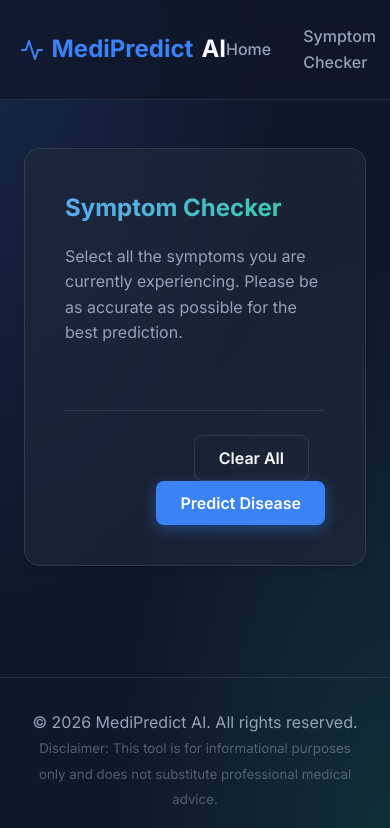
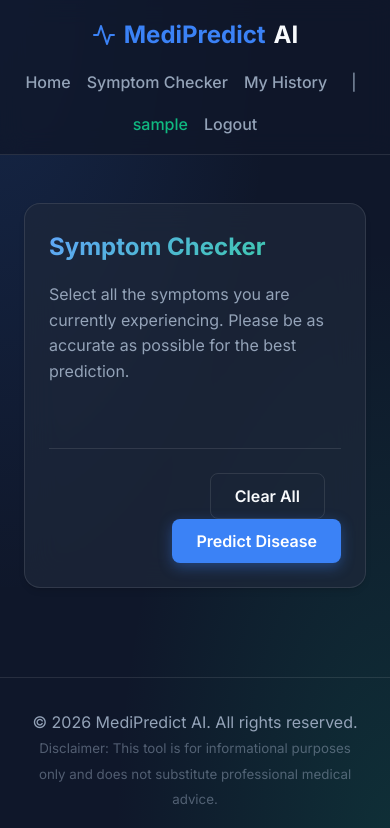
Before and after one commit to manyatagupta/disease-prediction, a Django app: page /checker/ in a window 390 px wide; the page is wider, and only the part inside the window is pictured. Shown: the top 828 px of that part. Run offline with Django 5.2, Linux system fonts and the light colour scheme; the visitor is signed in with stand-in values (Sample User, id 1); data that the repository does not hold is empty.

Commit message:
feat: enhance mobile responsiveness and media queries

```diff
--- a/static/css/index.css
+++ b/static/css/index.css
@@ -310,3 +310,23 @@ footer {
   border-top: 1px solid var(--border-color);
   margin-top: auto;
 }
+
+/* Responsive Design */
+@media (max-width: 768px) {
+  .navbar {
+    flex-direction: column;
+    gap: 1rem;
+    padding: 1rem;
+  }
+  .nav-links {
+    gap: 1rem;
+    flex-wrap: wrap;
+    justify-content: center;
+  }
+  .hero-title {
+    font-size: 2.5rem;
+  }
+  .glass-card {
+    padding: 1.5rem;
+  }
+}
```
